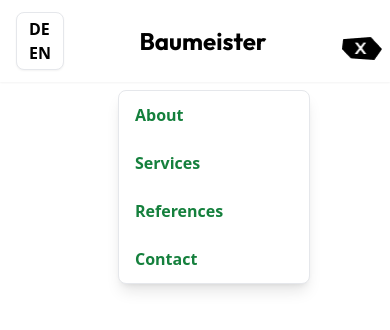
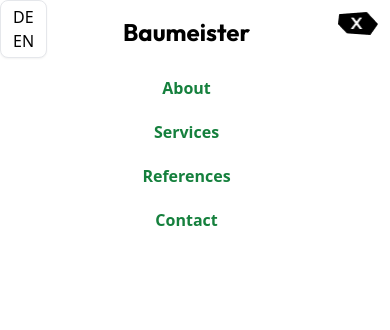
Before and after one commit to thicien/Website-project, a website: page index.html in a window 390 px wide. Both pictures are taken after a click on the element 362 px from the left and 45 px from the top of the page. Drawn offline with Linux system fonts and the light colour scheme.

Commit message:
Fix:fixing of the responsiveness issue on tablets
The responsiveness for all devices hass applied even the fonts matches those of provided figma

```diff
--- a/index.html
+++ b/index.html
@@ -9,47 +9,8 @@
 
   <body>
     <div id="navbar"></div>
-    <script>
-      const loadComponent = (id, url, callback) => {
-        fetch(url)
-          .then((res) => {
-            if (!res.ok) throw new Error(`Failed to load ${url}`);
-            return res.text();
-          })
-          .then((html) => {
-            document.getElementById(id).innerHTML = html;
-            if (callback) callback();
-          })
-          .catch((err) => console.error(err));
-      };
+    <script src="script.js">
 
-      window.addEventListener("DOMContentLoaded", () => {
-        loadComponent("navbar", "src/sections/navbar.html", setupMobileMenu);
-      });
-
-      function setupMobileMenu() {
-        const menuIcon = document.getElementById("mobileMenuIcon");
-        const menu = document.getElementById("mobileMenu");
-
-        if (!menuIcon || !menu) return;
-
-        let isMenuOpen = false;
-
-        menuIcon.addEventListener("click", () => {
-          isMenuOpen = !isMenuOpen;
-          menu.classList.toggle("hidden");
-
-          if (isMenuOpen) {
-            menuIcon.innerHTML = `
-        <img src="./images/closeButton.png" alt="Close menu icon" class="w-full h-full object-contain">
-      `;
-          } else {
-            menuIcon.innerHTML = `
-        <img src="./images/openButton.png" alt="Open menu icon" class="w-full h-full object-contain">
-      `;
-          }
-        });
-      }
-    </script>
+</script>
   </body>
 </html>
--- /dev/null
+++ b/script.js
@@ -0,0 +1,40 @@
+const loadComponent = (id, url, callback) => {
+        fetch(url)
+          .then((res) => {
+            if (!res.ok) throw new Error(`Failed to load ${url}`);
+            return res.text();
+          })
+          .then((html) => {
+            document.getElementById(id).innerHTML = html;
+            if (callback) callback();
+          })
+          .catch((err) => console.error(err));
+      };
+
+      window.addEventListener("DOMContentLoaded", () => {
+        loadComponent("navbar", "src/sections/navbar.html", setupMobileMenu);
+      });
+
+      function setupMobileMenu() {
+        const menuIcon = document.getElementById("mobileMenuIcon");
+        const menu = document.getElementById("mobileMenu");
+
+        if (!menuIcon || !menu) return;
+
+        let isMenuOpen = false;
+
+        menuIcon.addEventListener("click", () => {
+          isMenuOpen = !isMenuOpen;
+          menu.classList.toggle("hidden");
+
+          if (isMenuOpen) {
+            menuIcon.innerHTML = `
+        <img src="./images/closeButton.png" alt="Close menu icon" class="w-full h-full object-contain">
+      `;
+          } else {
+            menuIcon.innerHTML = `
+        <img src="./images/openButton.png" alt="Open menu icon" class="w-full h-full object-contain">
+      `;
+          }
+        });
+      }
--- a/src/sections/navbar.html
+++ b/src/sections/navbar.html
@@ -1,4 +1,4 @@
-<nav class="w-full flex flex-wrap justify-between items-center px-4 py-3 font-semibold relative bg-white shadow-sm">
+<nav class="flex justify-between">
   <div class="relative" id="languageDropdown">
     <button
       id="dropdownButton"
@@ -7,20 +7,28 @@
       <span id="english">EN</span>
     </button>
   </div>
-  <div class="flex-1 text-center bg-white">
+  <div class="mt-4 grid gap-7 lg:self-center">
     <h1 class="font-bold text-2xl sm:text-3xl truncate font-outfit">
       Baumeister
     </h1>
+    <ul id="mobileMenu" class="flex flex-col items-center gap-5 lg:hidden hidden text-green-700">
+      <a href="#" class="font-bold lg:hover:bg-transparent lg:mx-2">About</a>
+      <a href="#" class="font-bold lg:hover:bg-transparent lg:mx-2">Services</a>
+      <a href="#" class="font-bold lg:hover:bg-transparent lg:mx-2">References</a>
+      <a href="#" class="font-bold lg:hover:bg-transparent lg:mx-2">Contact</a>
+    </ul>
   </div>
-  <div class="lg:hidden w-8 h-8 cursor-pointer">
-    <div id="mobileMenuIcon" class="relative w-10 h-10 cursor-pointer flex items-center justify-center">
-      <img src="./images/openButton.png" alt="Menu open icon" class="w-full h-full object-contain"/>
-    </div>
+  <!-- this markup will show up when we are on large screens -->
+  <ul class="hidden lg:flex flex-col items-center">
+       <a href="#" class="font-bold lg:hover:bg-transparent lg:mx-2">About</a>
+       <a href="#" class="font-bold lg:hover:bg-transparent lg:mx-2">Services</a>
+       <a href="#" class="font-bold lg:hover:bg-transparent lg:mx-2">References</a>
+       <a href="#" class="font-bold lg:hover:bg-transparent lg:mx-2">Contact</a>
+  </ul>
+  <div class="lg:hidden px-3 cursor-pointer">
+      <div id="mobileMenuIcon" class="relative w-10 h-10 cursor-pointer flex items-center justify-center">
+        <img src="./images/openButton.png" alt="Menu open icon" class="w-full h-full object-contain"/>
+      </div>
   </div>
-  <div id="mobileMenu" class="hidden absolute lg:text-black text-green-700 top-full right-20 mt-2 w-48 bg-white border border-gray-200 rounded-lg shadow-lg flex flex-col font-semibold z-20 lg:static lg:block lg:mt-0 lg:w-48 lg:bg-white lg:shadow-lg">
-    <a href="#" class="block px-4 py-3 font-bold lg:hover:bg-transparent lg:mx-2">About</a>
-    <a href="#" class="bblock px-4 py-3 font-bold lg:hover:bg-transparent lg:mx-2">Services</a>
-    <a href="#" class="block px-4 py-3 font-bold lg:hover:bg-transparent lg:mx-2">References</a>
-    <a href="#" class="block px-4 py-3 font-bold lg:hover:bg-transparent lg:mx-2">Contact</a>
-  </div>
+
 </nav>
```
Also changed, not shown: src/output.css.
